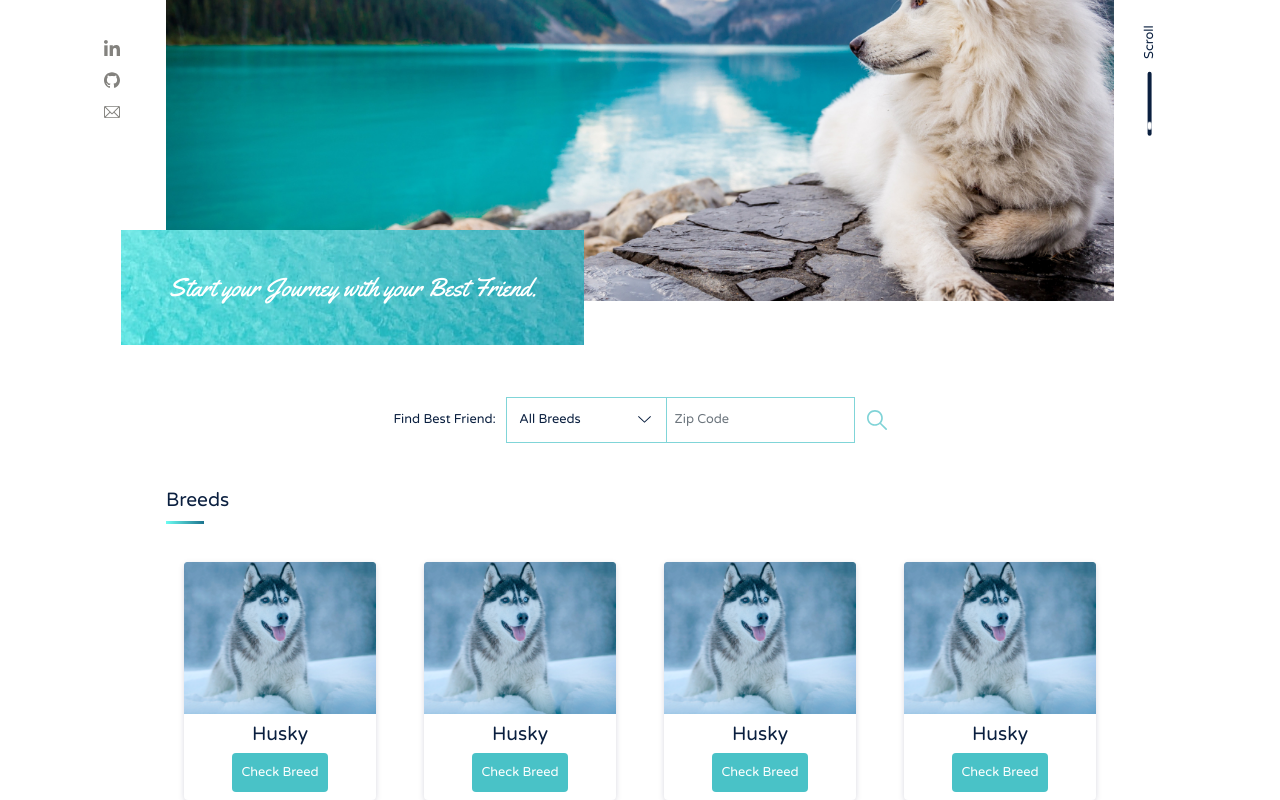
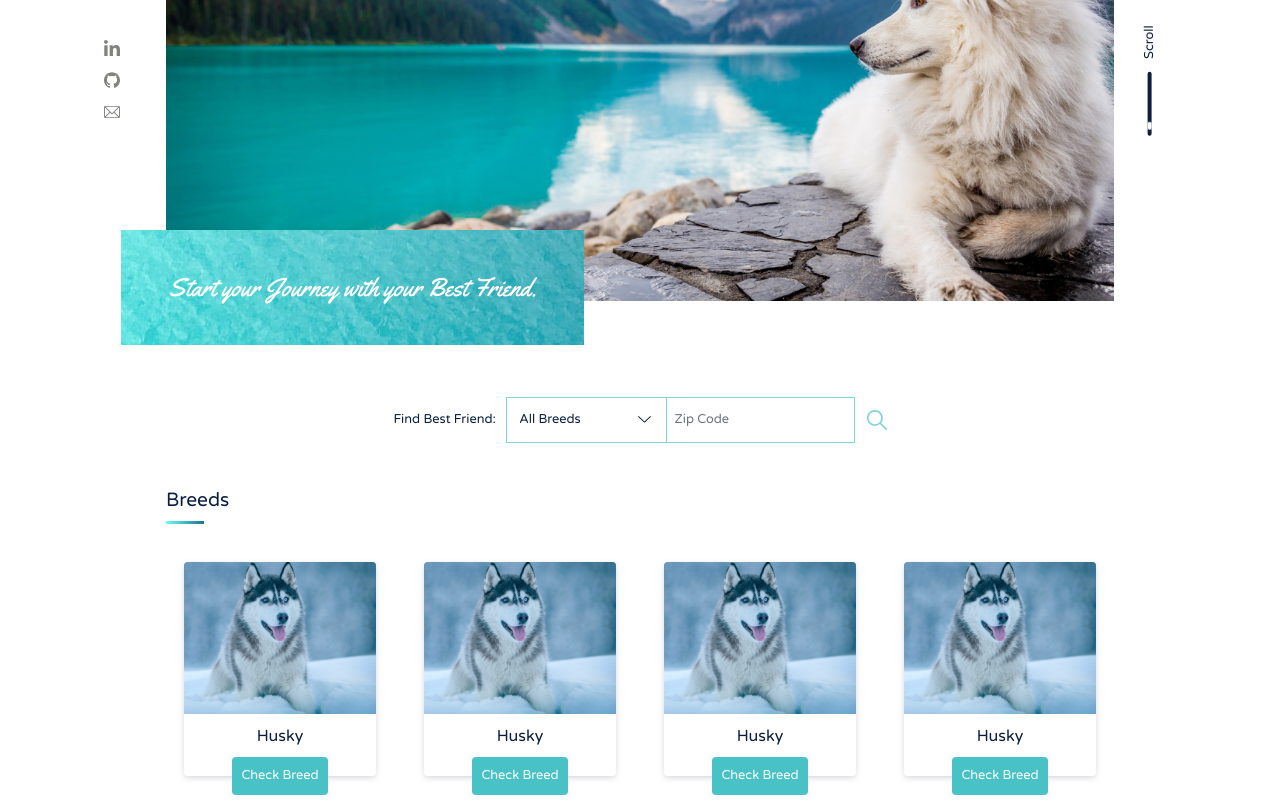
Before and after one commit to lawrencedovin/capstone-2-bark, a React (Create React App) app in the folder bark/: page / in a window 1280 px wide. Shown: the part 204-1004 px from the top of the page. Built offline with nearby package versions, Linux system fonts and the light colour scheme; a web font is replaced by a local one.

Commit message:
Updated card button

```diff
--- a/bark/src/components/LoggedInCards/LoggedInCards.js
+++ b/bark/src/components/LoggedInCards/LoggedInCards.js
@@ -5,12 +5,12 @@ const LoggedInCards = ({imgUrl, title, description, btnText}) => (
   <div data-testid="LoggedInCards">
     <div class="card logged-in-card">
       <img class="card-img-top" src={imgUrl} alt={title} />
-      <div class="card-body">
+      <div class="card-body logged-in-card__body">
         <h5 class="card-title logged-in-card__title">{title}</h5>
         <p class="card-text logged-in-card__description">{description}</p>
-        <a href="/" class="btn btn-primary logged-in-card__button">{btnText}</a>
       </div>
     </div>
+    <a href="/" class="btn logged-in-card__button">{btnText}</a>
   </div>
 );
 
--- a/bark/src/css/styles.css
+++ b/bark/src/css/styles.css
@@ -173,10 +173,14 @@ button {
   margin: 0 auto;
   border-radius: 4px;
   border: none;
-  box-shadow: 0px 2px 6px -1px rgba(50, 50, 93, 0.25); }
+  box-shadow: 0px 2px 6px -1px rgba(50, 50, 93, 0.25);
+  position: relative;
+  z-index: -1; }
+  .logged-in-card__body {
+    padding: 1.6rem 0 3.2rem; }
   .logged-in-card__title {
     color: #0A1F3F;
-    font-size: 2.4rem; }
+    font-size: 2rem; }
   .logged-in-card__description, .logged-in-card__button {
     font-size: 1.6rem; }
   .logged-in-card__description {
@@ -184,6 +188,7 @@ button {
   .logged-in-card__button {
     background-color: #49C2C7;
     color: #FFFFFF;
+    margin-top: -2.4rem;
     padding: 1.2rem;
     border: none;
     border-radius: 4px; }
--- a/bark/src/sass/_base.scss
+++ b/bark/src/sass/_base.scss
@@ -30,6 +30,7 @@ $bp-small: 37.5em; // 600px / 16 = 37.5em
 $font-size-large: 4.8rem;
 $font-size-medium: 3.2rem;
 $font-size-smedium: 2.4rem;
+$font-size-xsmedium: 2rem;
 $font-size-small: 1.6rem;
 
 *,
--- a/bark/src/sass/components/_logged-in-cards.scss
+++ b/bark/src/sass/components/_logged-in-cards.scss
@@ -4,10 +4,16 @@
     border-radius: 4px;
     border: none;
     box-shadow: 0px 2px 6px -1px rgba(50, 50, 93, 0.25);
+    position: relative;
+    z-index: -1;
+
+    &__body {
+        padding: 1.6rem 0 3.2rem;
+    }
 
     &__title {
         color: $color-black;
-        font-size: $font-size-smedium;
+        font-size: $font-size-xsmedium;
     }
 
     &__description,
@@ -22,6 +28,7 @@
     &__button {
         background-color: $color-blue;
         color: $color-white;
+        margin-top: -2.4rem;
         padding: 1.2rem;
         border: none;
         border-radius: 4px;
```
